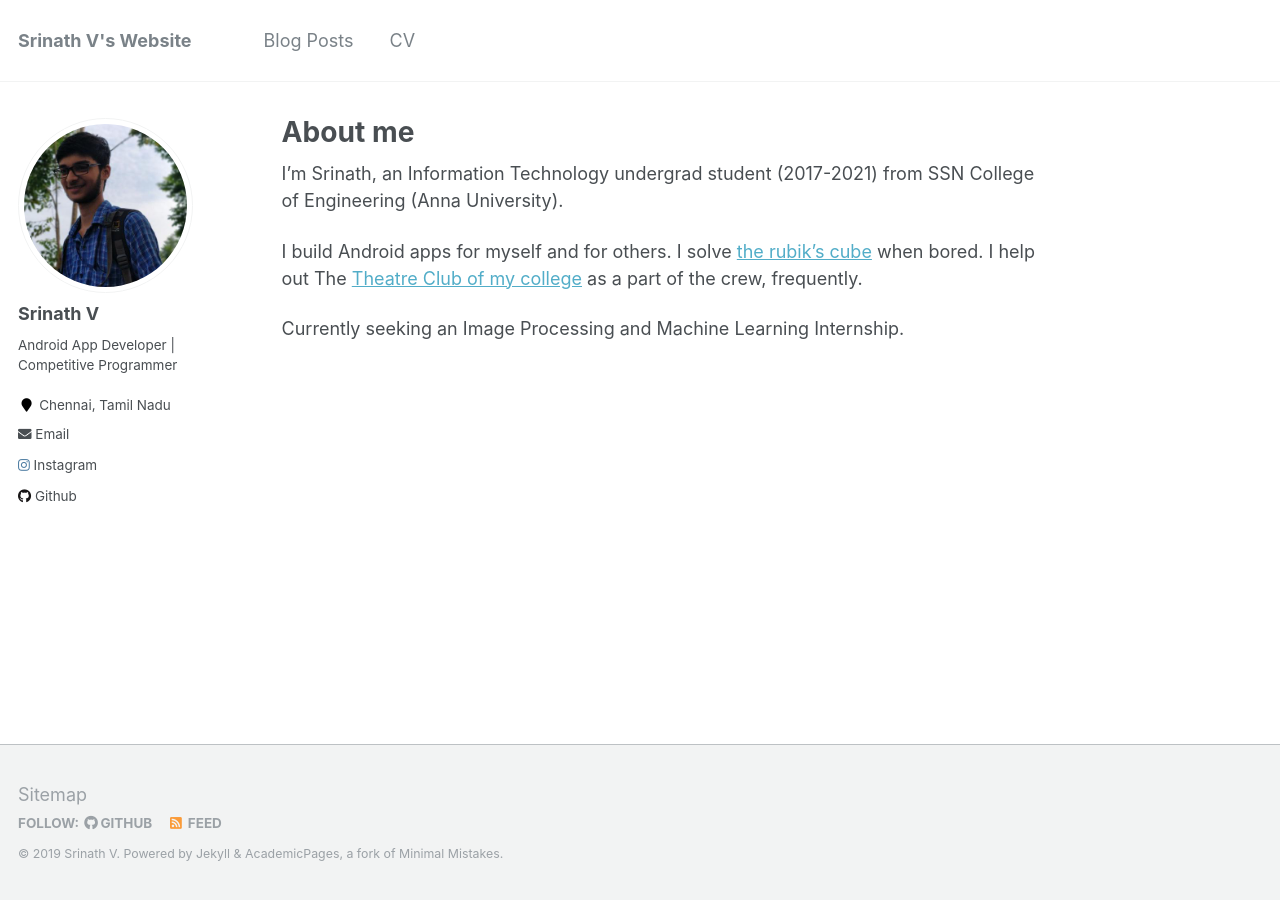
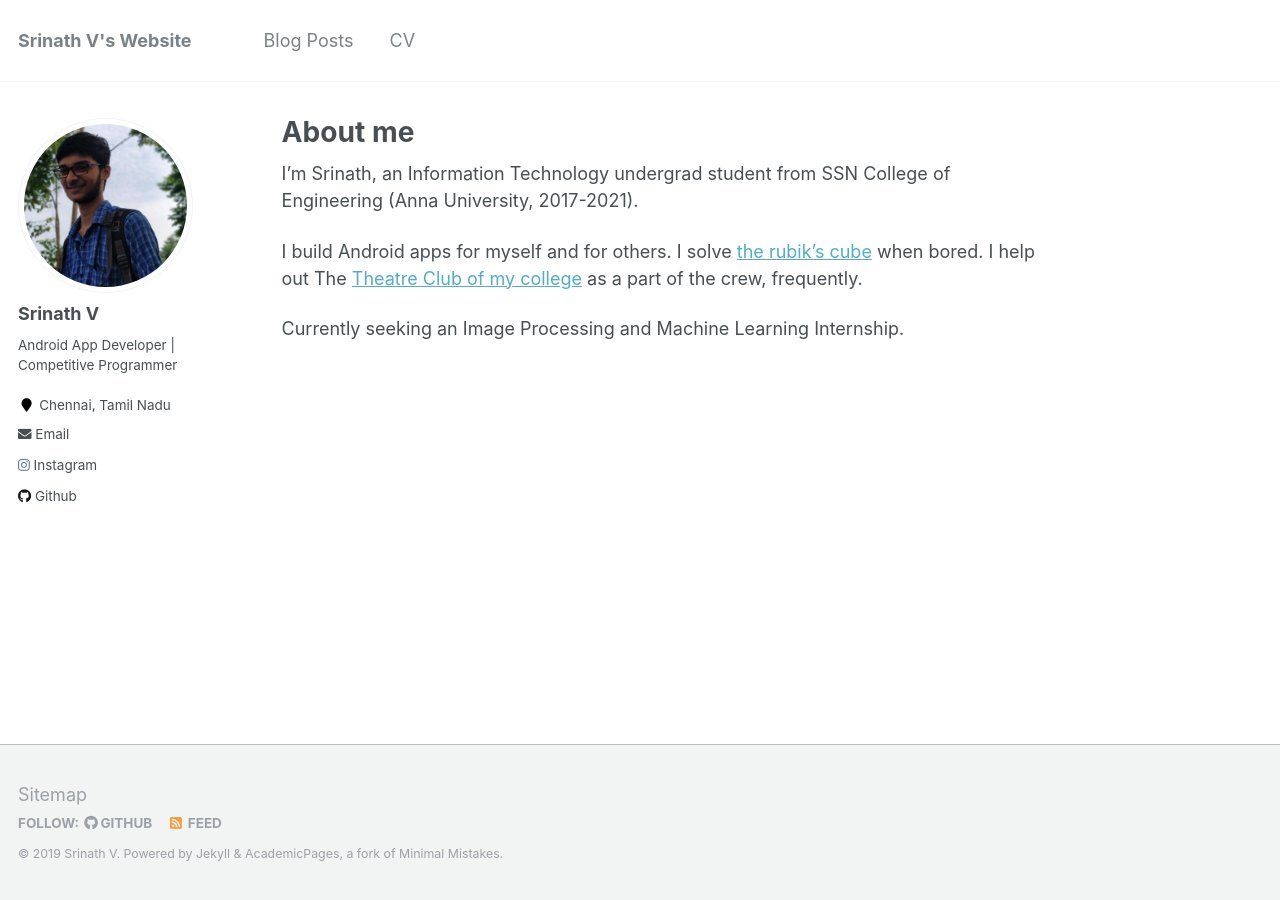
Before and after one commit to srinathvrao/srinathvrao.github.io, a Jekyll site: the page built from _pages/about.md, in a window 1280 px wide. Built offline with Jekyll 4.4.1, drawn with Linux system fonts in a browser that asks for light colours.

```diff
--- a/_pages/about.md
+++ b/_pages/about.md
@@ -8,7 +8,7 @@ redirect_from:
   - /about.html
 ---
 
-I'm Srinath, an Information Technology undergrad student (2017-2021) from SSN College of Engineering (Anna University).
+I'm Srinath, an Information Technology undergrad student from SSN College of Engineering (Anna University, 2017-2021).
 
 I build Android apps for myself and for others.
 I solve [the rubik's cube](https://www.worldcubeassociation.org/persons/2015SRIN10) when bored.
```
